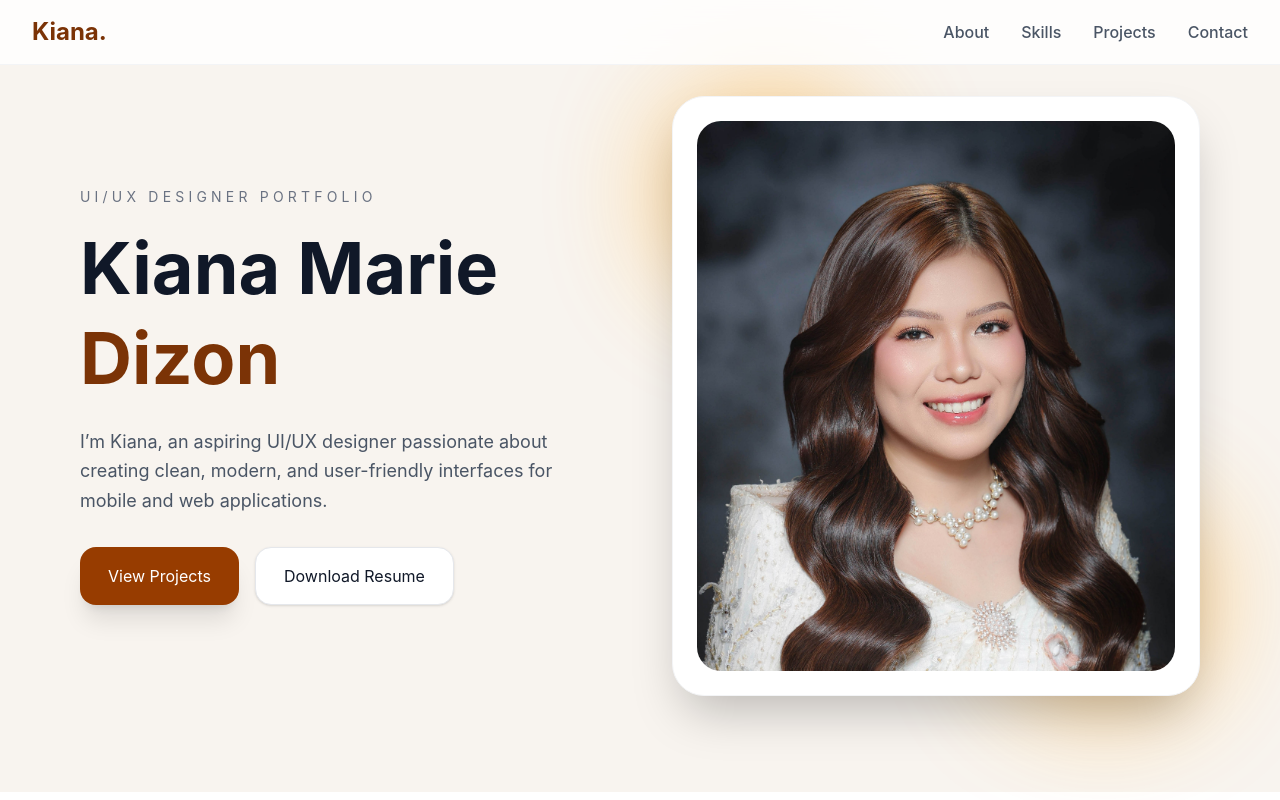
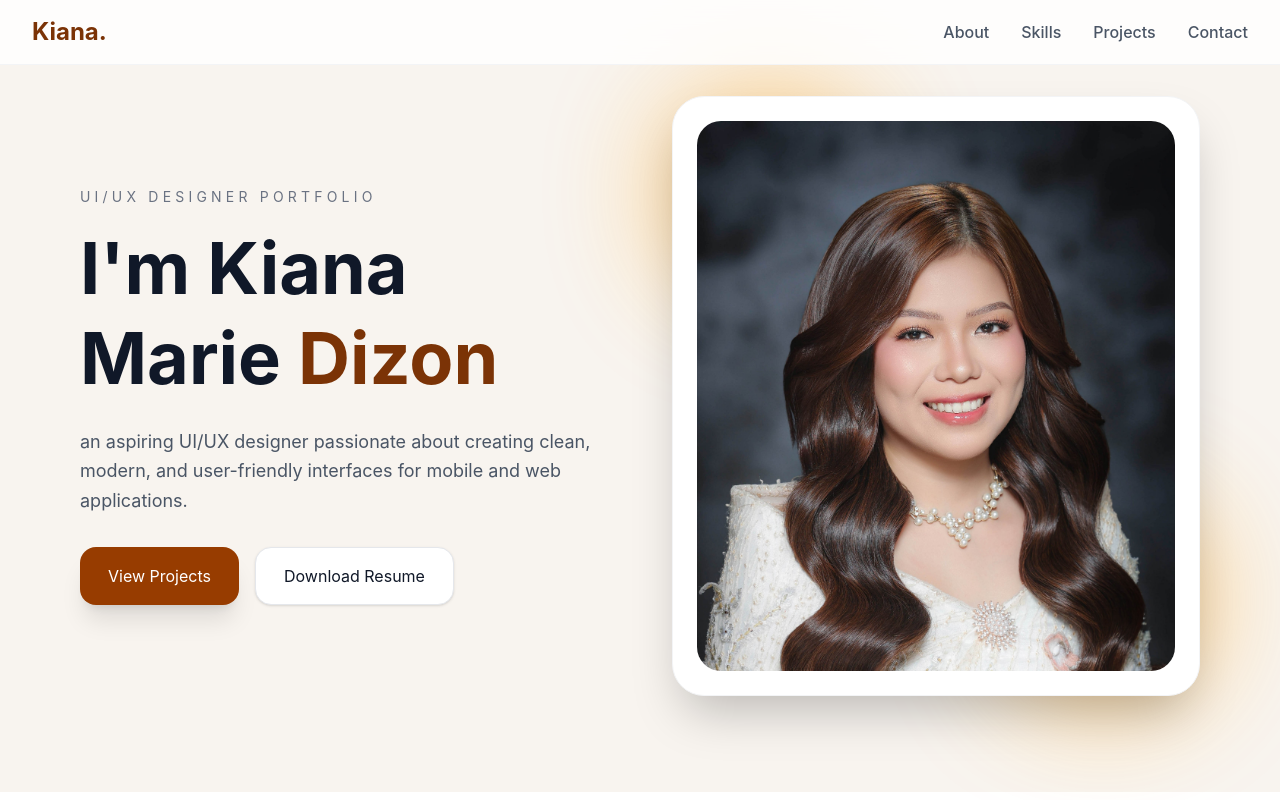
Before and after one commit to K-mariedizon/My-Portfolio, a React (Vite) app: page / in a window 1280 px wide. Shown: the top 800 px of the page. Built offline with nearby package versions, Linux system fonts and the light colour scheme.

Commit message:
Update portfolio

```diff
--- a/src/App.jsx
+++ b/src/App.jsx
@@ -105,12 +105,11 @@ export default function PortfolioWebsite() {
             </p>
 
             <h1 className="text-6xl md:text-7xl font-bold leading-tight mb-6">
-              Kiana Marie
-              <span className="text-amber-900"> Dizon </span>
+              I'm Kiana Marie <span className="text-amber-900"> Dizon </span>
             </h1>
 
             <p className="text-lg text-gray-600 leading-relaxed mb-8 max-w-xl">
-              I’m Kiana, an aspiring UI/UX designer passionate about creating
+              an aspiring UI/UX designer passionate about creating
               clean, modern, and user-friendly interfaces for mobile and web
               applications.
             </p>
```
